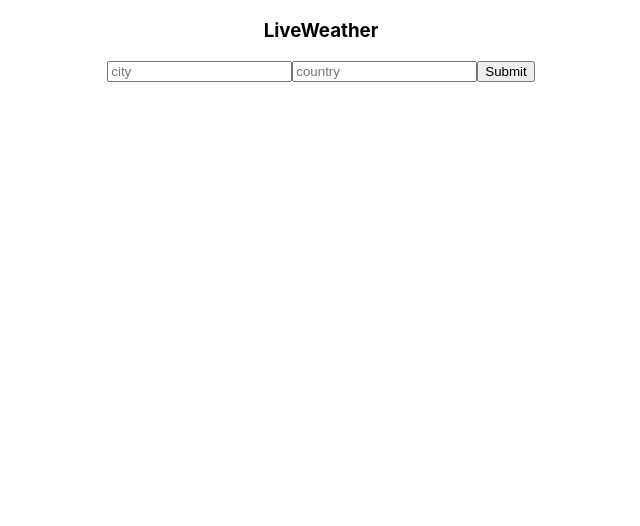
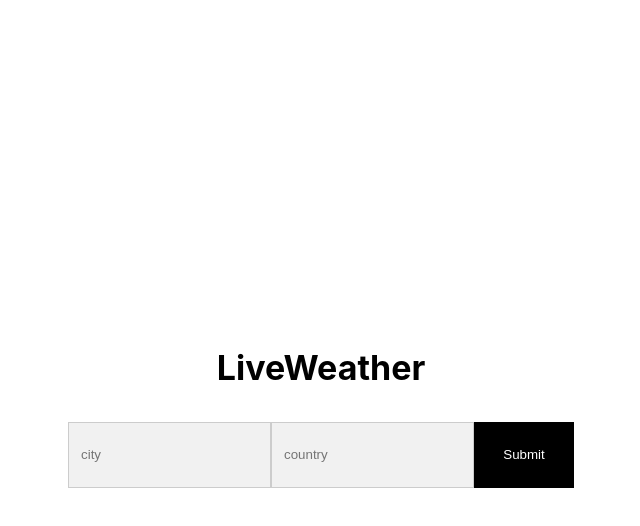
Before and after one commit to ralfpinheiro/liveweather, a React (Create React App) app: page / in a window 1280 px wide. Shown: the top 526 px of the page, without its empty margins (319-959 px from the left). Built offline with nearby package versions, Linux system fonts and the light colour scheme.

Commit message:
Add form styles

```diff
--- a/src/App.js
+++ b/src/App.js
@@ -19,11 +19,23 @@ function App() {
     )
   }
 
+  const appStyle = {
+    container : {
+      display : 'flex',
+      'align-items': 'center',
+      'justify-content': 'center',
+      height: '100vh'
+    }
+    // , here you can add lots of another styles for your component
+  }
+
   return (
-    <div className="App">
-      <h3>LiveWeather</h3>
-      <Form getWeather={fetchData} />
-      {console.log(weather)}
+    <div className="App" style={ appStyle.container }>
+      <div>
+          <h3 style={{ 'font-size': '34px'}} >LiveWeather</h3>
+          <Form getWeather={fetchData} />
+          {console.log(weather)}
+        </div>
     </div>
   );
 }
--- a/src/Form.js
+++ b/src/Form.js
@@ -3,17 +3,17 @@ import React from 'react';
 const Form = (props) => {
     return (
         <form onSubmit={props.getWeather}>
-            <input
+            <input style={{border: "1px solid #ccc", height: "40px", background: "#f1f1f1", padding: "12px"}}
             type='text'
             name='city'
             placeholder='city'
             />
-            <input
+            <input style={{border: "1px solid #ccc", height: "40px", background: "#f1f1f1", padding: "12px"}}
             type='text'
             name='country'
             placeholder='country'
             />
-            <button>Submit</button>
+            <button style={{border: "1px solid #000", height: "66px", background: "#000", color:"#fff", width: "100px"}}>Submit</button>
         </form>
     )
 }
```
